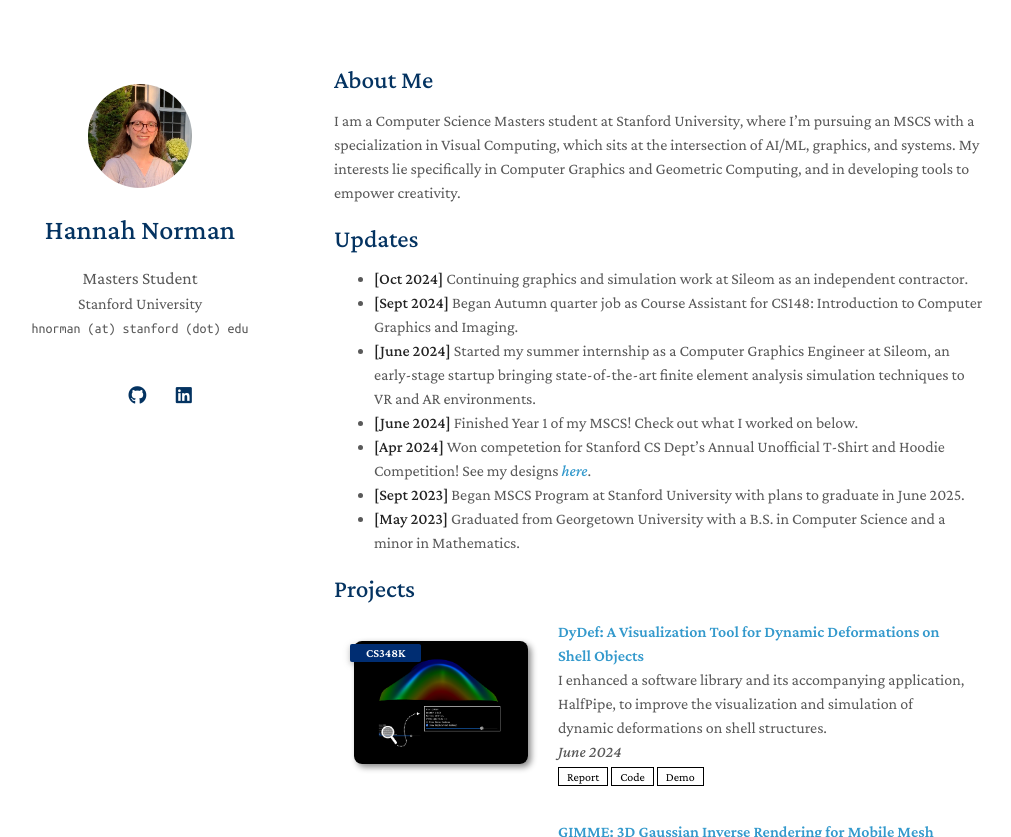
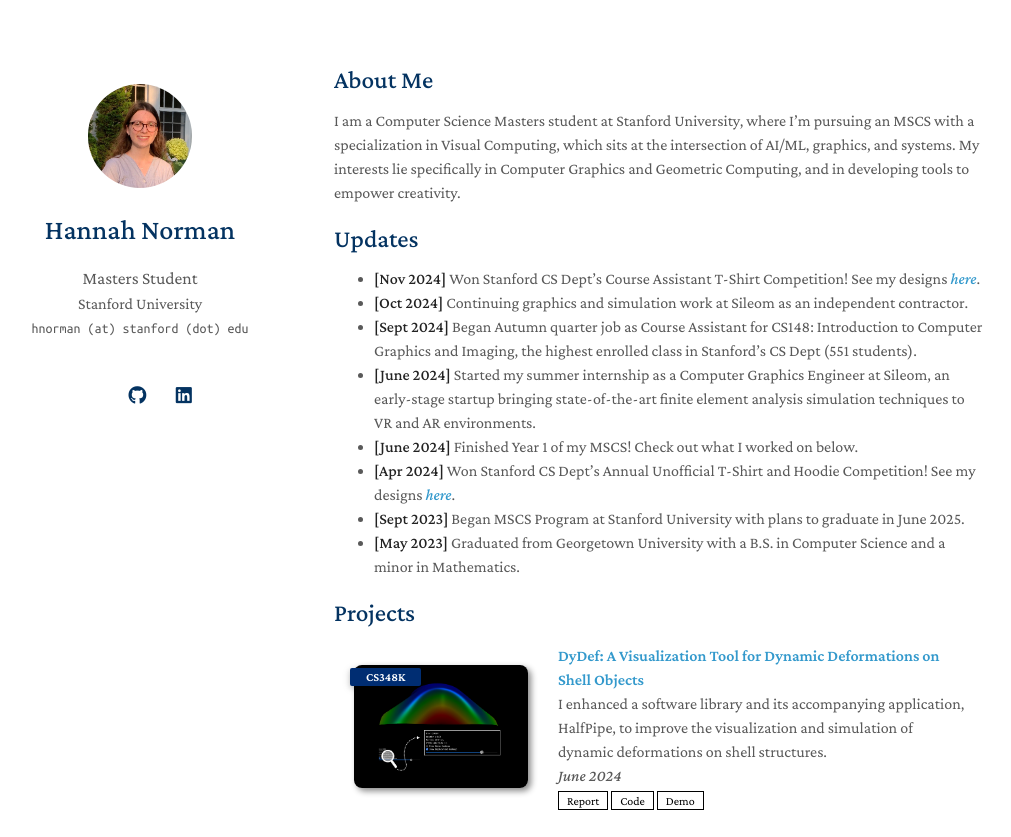
Before and after one commit to hnorm0629/portfolio, a Jekyll site: the page built from index.md, in a window 1280 px wide and 900 px high, cut to the strip 0-837 px from the top of the window. Shown: the whole strip, without its empty margins (136-1147 px from the left). Built offline with Jekyll 4.4.1, drawn with Linux system fonts in a browser that asks for light colours; nearby versions of some CDN libraries; a style sheet for code colours, icons or effects is not loaded; our own code applies the rules of GitHub Pages for plain Markdown files; some of the changed text lies outside the part shown.

Commit message:
Update index.md

```diff
--- a/index.md
+++ b/index.md
@@ -8,11 +8,12 @@ I am a Computer Science Masters student at Stanford University, where I'm pursui
 
 ## Updates
 
+- **[Nov 2024]** Won Stanford CS Dept's Course Assistant T-Shirt Competition! See my designs [_here_](https://www.google.com/).
 - **[Oct 2024]** Continuing graphics and simulation work at Sileom as an independent contractor.
-- **[Sept 2024]** Began Autumn quarter job as Course Assistant for CS148: Introduction to Computer Graphics and Imaging.
+- **[Sept 2024]** Began Autumn quarter job as Course Assistant for CS148: Introduction to Computer Graphics and Imaging, the highest enrolled class in Stanford's CS Dept (551 students).
 - **[June 2024]** Started my summer internship as a Computer Graphics Engineer at Sileom, an early-stage startup bringing state-of-the-art finite element analysis simulation techniques to VR and AR environments.
 - **[June 2024]** Finished Year 1 of my MSCS! Check out what I worked on below.
-- **[Apr 2024]** Won competetion for Stanford CS Dept's Annual Unofficial T-Shirt and Hoodie Competition! See my designs [_here_](https://movementink.bigcartel.com/product/stanford-black-shirt).
+- **[Apr 2024]** Won Stanford CS Dept's Annual Unofficial T-Shirt and Hoodie Competition! See my designs [_here_](https://movementink.bigcartel.com/product/stanford-black-shirt).
 - **[Sept 2023]** Began MSCS Program at Stanford University with plans to graduate in June 2025.
 - **[May 2023]** Graduated from Georgetown University with a B.S. in Computer Science and a minor in Mathematics.
 
```
Also changed, not shown: other parts of index.md (+1 -0 lines).
